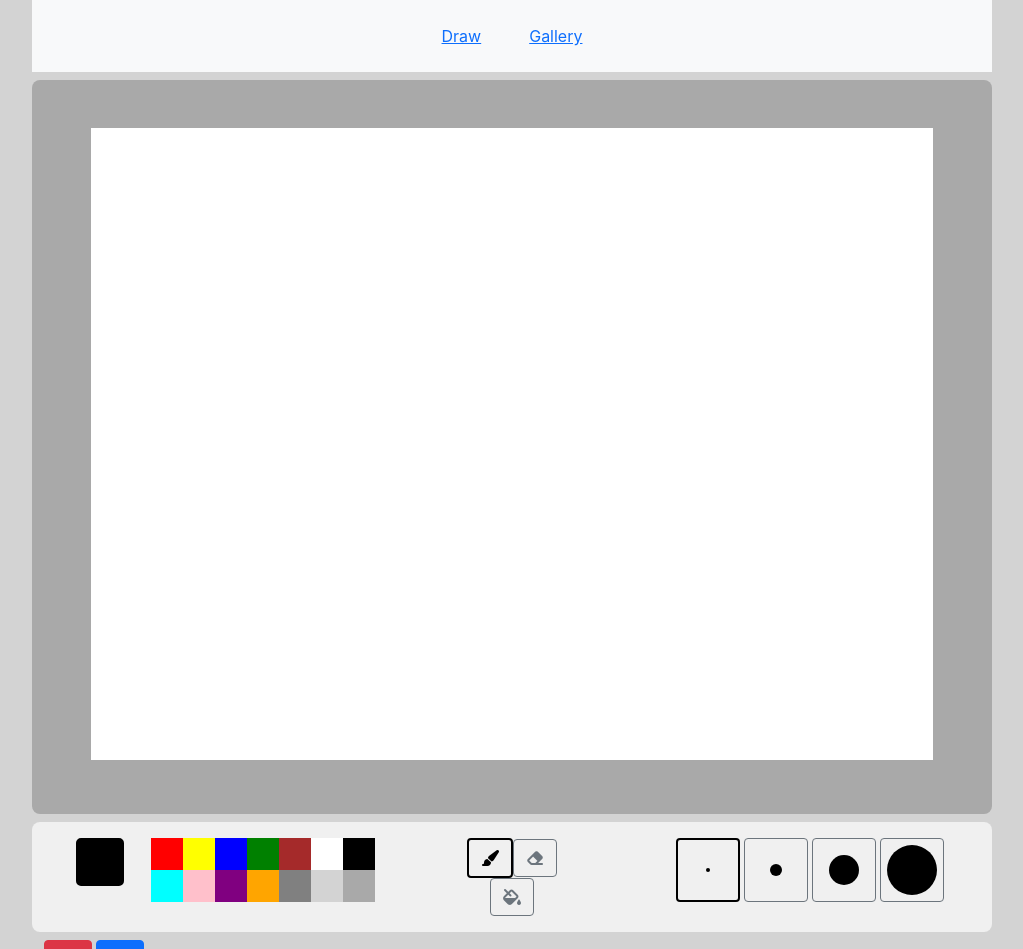
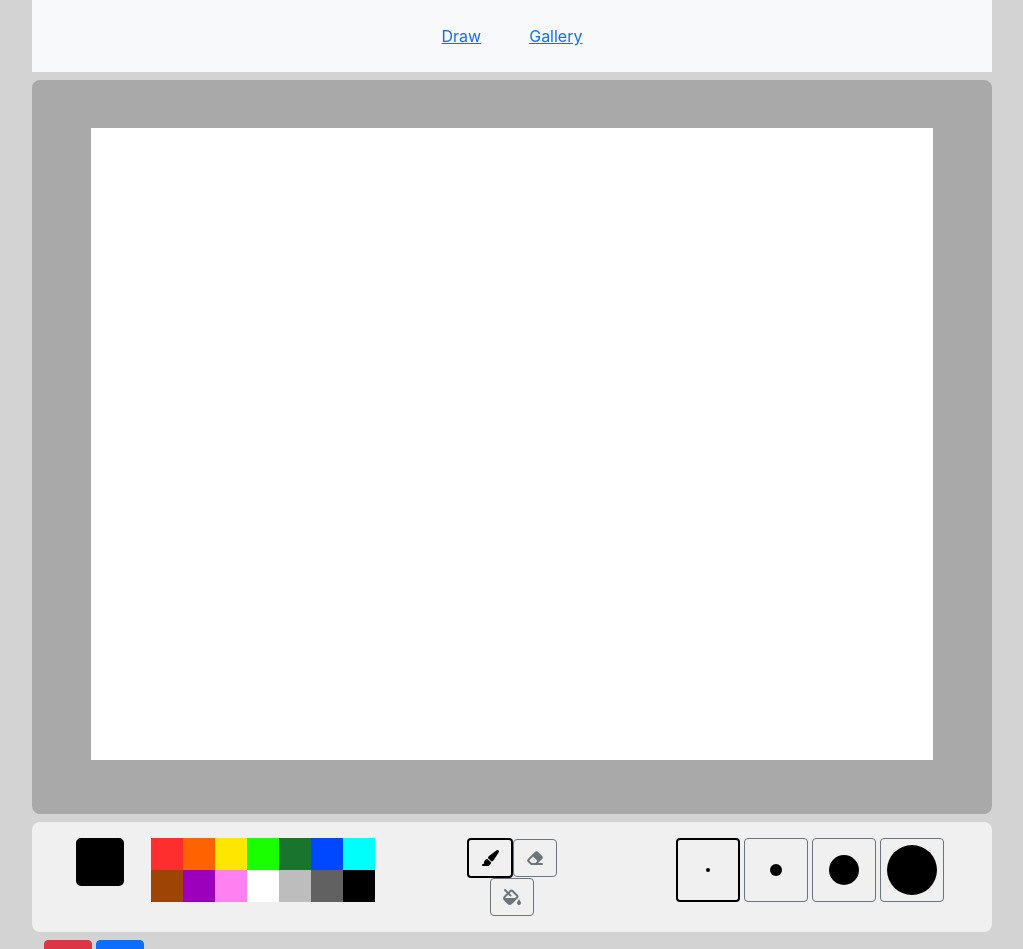
Before and after one commit to SilviuIordache/Painty, a React (Create React App) app: page / in a window 1280 px wide. Shown: the top 949 px of the page, without its empty margins (128-1151 px from the left). Built offline with nearby package versions, Linux system fonts and the light colour scheme.

Commit message:
Make fill with any color

```diff
--- a/src/components/DrawingBoard/DrawingBoard.js
+++ b/src/components/DrawingBoard/DrawingBoard.js
@@ -128,7 +128,7 @@ export default class DrawingBoard extends React.Component {
 
     // Modify image data
     floodFill.fill(
-      "rgb(0, 0, 0)",
+      this.state.currentBrushColor,
       Math.round(this.state.canvasRelativeX),
       Math.round(this.state.canvasRelativeY),
       100
--- a/src/components/jsons/colors.json
+++ b/src/components/jsons/colors.json
@@ -1,18 +1,18 @@
 {
   "list": [
-    "red",
-    "yellow",
-    "blue",
-    "green",
-    "brown",
-    "white",
-    "black",
-    "cyan",
-    "pink",
-    "purple",
-    "orange",
-    "gray",
-    "lightgray",
-    "darkgray"
+    "#ff2e2e",
+    "#ff6200",
+    "#ffe600",
+    "#1aff00",
+    "#19752d",
+    "#0048ff",
+    "#00fffb",
+    "#9e4505",
+    "#9d00bd",
+    "#ff80f0",
+    "#ffffff",
+    "#bdbdbd",
+    "#616161",
+    "#000000"
   ]
 }
```
